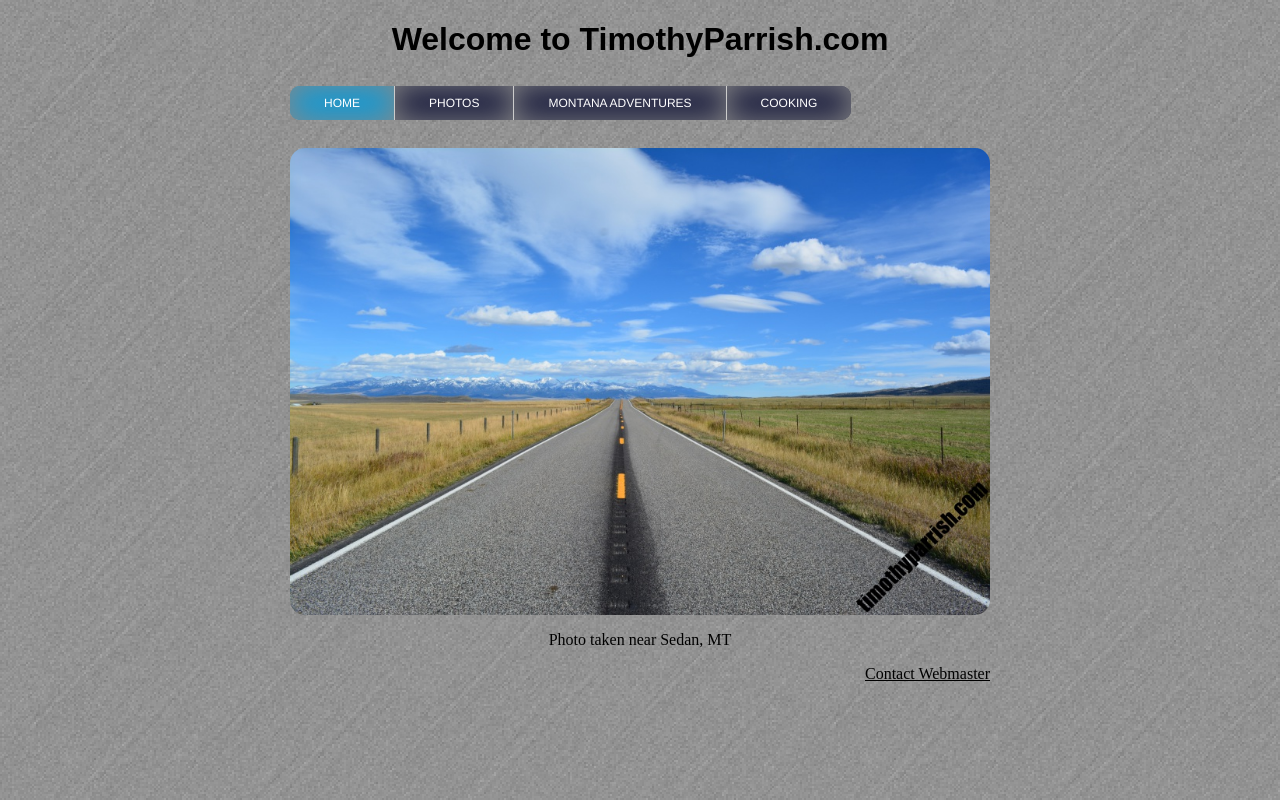
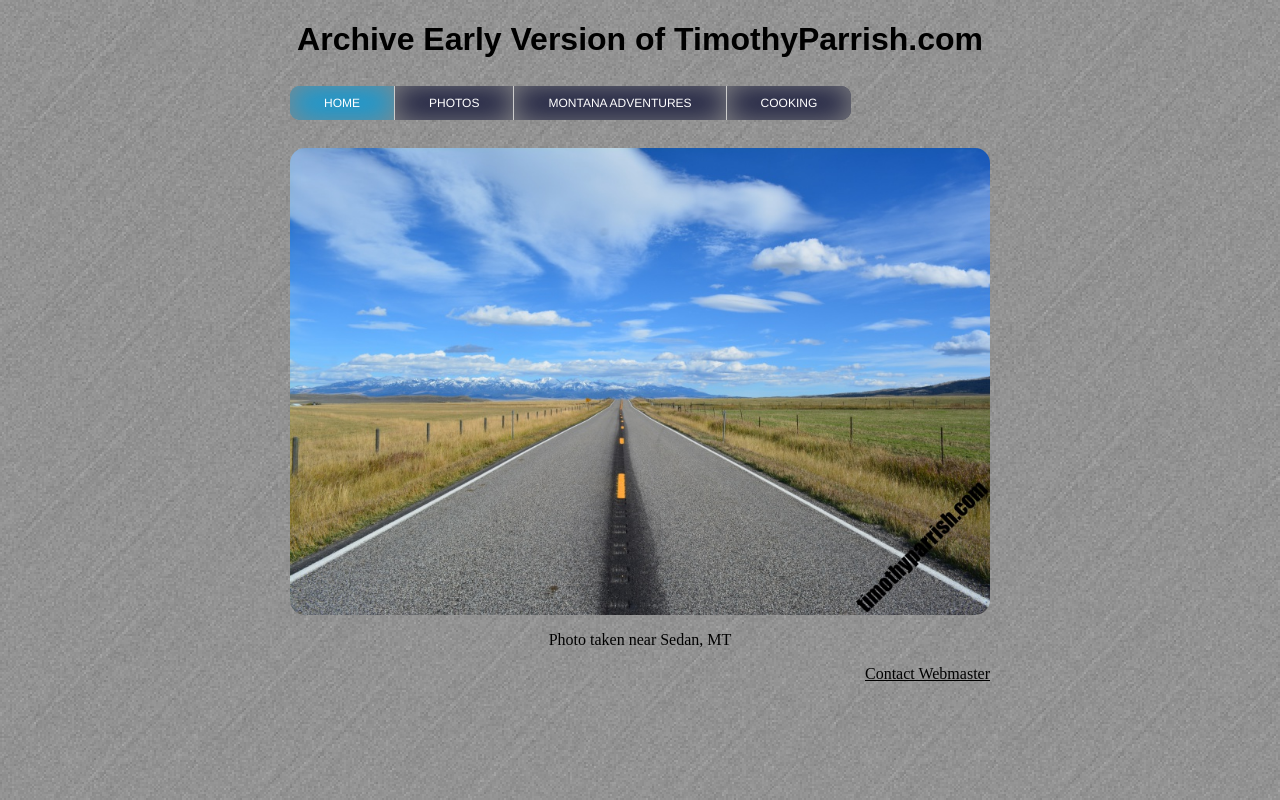
Before and after one commit to TimParrish/legacy_website, a plain HTML site: page index.html in a window 1280 px wide. Drawn offline with Linux system fonts and the light colour scheme; a web font is replaced by a local one.

Commit message:
Update welcome header

```diff
--- a/index.html
+++ b/index.html
@@ -11,7 +11,7 @@
 
 	<body>
 		<div id="header">
-			<h1>Welcome to TimothyParrish.com</h1>
+			<h1>Archive Early Version of TimothyParrish.com</h1>
 		</div><!--end of header-->
 
 		<ul id="nav">
```
